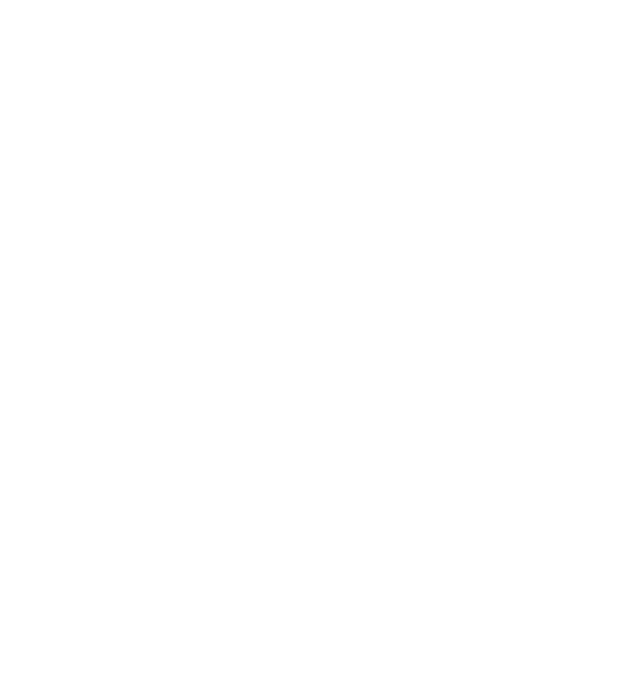
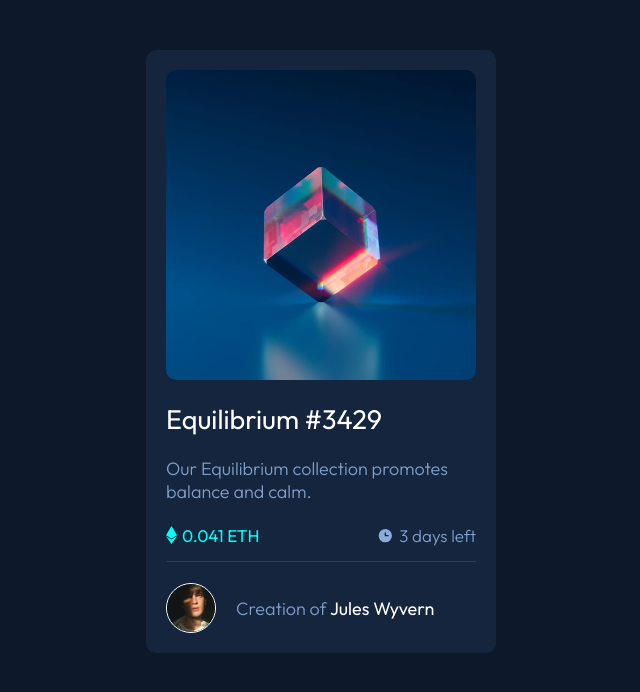
Before and after one commit to denzilm/fem-nft-preview-card-component, a plain HTML site: page index.html in a window 1280 px wide. Shown: the whole page, without its empty margins (319-959 px from the left). Drawn offline with Linux system fonts and the light colour scheme.

Commit message:
Completed

```diff
--- a/index.html
+++ b/index.html
@@ -18,5 +18,41 @@
     <link rel="stylesheet" href="style.css" />
     <title>Frontend Mentor | NFT preview card component</title>
   </head>
-  <body></body>
+  <body>
+    <main>
+      <figure class="card">
+        <div class="card__image-wrapper">
+          <img
+            class="card__image"
+            src="images/image-equilibrium.jpg"
+            alt="Cube"
+          />
+        </div>
+        <h2 class="card__header">Equilibrium #3429</h2>
+        <p class="card__text">
+          Our Equilibrium collection promotes balance and calm.
+        </p>
+        <div class="card__values">
+          <span>
+            <img src="images/icon-ethereum.svg" />
+            <span>0.041 ETH</span>
+          </span>
+          <span>
+            <img src="images/icon-clock.svg" />
+            <span>3 days left</span>
+          </span>
+        </div>
+        <footer class="card__footer">
+          <img
+            class="card__footer-img"
+            src="images/image-avatar.png"
+            alt="Author Avatar"
+          />
+          <span class="card__footer-text">
+            <span>Creation of</span> <span>Jules Wyvern</span>
+          </span>
+        </footer>
+      </figure>
+    </main>
+  </body>
 </html>
--- a/style.css
+++ b/style.css
@@ -0,0 +1,124 @@
+:root {
+  --color-primary-100: hsl(215, 51%, 70%);
+  --color-primary-200: hsl(178, 100%, 50%);
+
+  --color-neutral-100: hsl(217, 54%, 11%);
+  --color-neutral-200: hsl(216, 50%, 16%);
+  --color-neutral-300: hsl(215, 32%, 27%);
+  --color-neutral-400: hsl(0, 0%, 100%);
+
+  --font-family: Outfit, Arial, Halvetica, sans-serif;
+}
+
+html {
+  font-size: 62.5%;
+  font-family: var(--font-family);
+  box-sizing: border-box;
+  background-color: var(--color-neutral-100);
+  color: var(--color-neutral-400);
+}
+
+body {
+  font-size: 1.6rem;
+}
+
+*,
+*::before,
+*::after {
+  box-sizing: inherit;
+  padding: 0;
+  margin: 0;
+}
+
+.card {
+  width: 90%;
+  max-width: 350px;
+  padding: 2rem;
+  margin: 5rem auto;
+  background-color: var(--color-neutral-200);
+  border-radius: 1rem;
+  display: flex;
+  flex-direction: column;
+  gap: 1.2em;
+  font-size: 1.8rem;
+}
+
+.card__image {
+  width: 100%;
+  display: block;
+  border-radius: 1rem;
+}
+
+.card__image-wrapper {
+  width: 100%;
+  height: 100%;
+  position: relative;
+  transition: transform 1s;
+}
+
+.card__image-wrapper::before {
+  content: "";
+  cursor: pointer;
+  width: 100%;
+  height: 100%;
+  position: absolute;
+  background: url(./images/icon-view.svg) no-repeat, hsla(178, 100%, 50%, 0.5);
+  background-position: center;
+  opacity: 0;
+  transition: opacity 0.3s linear;
+}
+
+.card__image-wrapper:hover::before {
+  opacity: 1;
+}
+
+.card__header {
+  font-weight: 400;
+}
+
+.card__header:hover,
+.card__footer-text span:last-of-type:hover {
+  color: var(--color-primary-200);
+  cursor: pointer;
+}
+
+.card__text,
+.card__values > span:last-of-type span,
+.card__footer-text span:first-of-type {
+  color: var(--color-primary-100);
+  opacity: 0.9;
+  font-weight: 300;
+}
+
+.card__values {
+  display: flex;
+  justify-content: space-between;
+  padding-bottom: 1.5rem;
+  border-block-end: 1px solid hsla(215, 32%, 27%, 0.9);
+}
+
+.card__values > span {
+  display: flex;
+  align-items: center;
+  gap: 0.5rem;
+}
+
+.card__values > span span {
+  font-size: 1.7rem;
+}
+
+.card__values > span:first-of-type span {
+  color: var(--color-primary-200);
+}
+
+.card__footer {
+  display: flex;
+  align-items: center;
+  gap: 2rem;
+}
+
+.card__footer-img {
+  width: 5rem;
+  border: 1px solid var(--color-neutral-400);
+  border-radius: 50%;
+}
```
Also changed, not shown: screenshot.jpeg (added), 3 other files.
